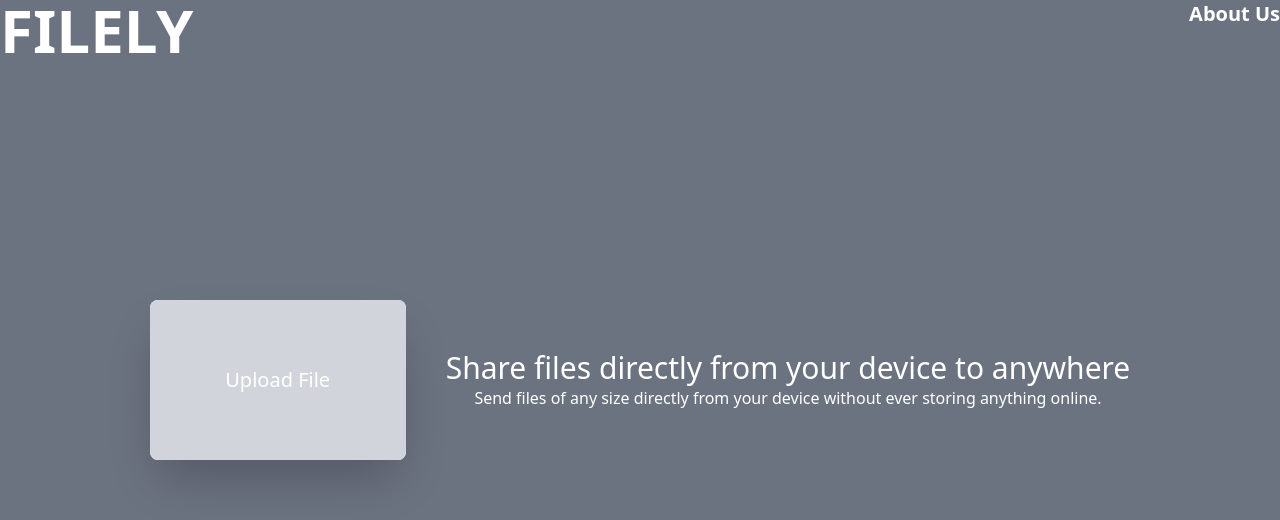
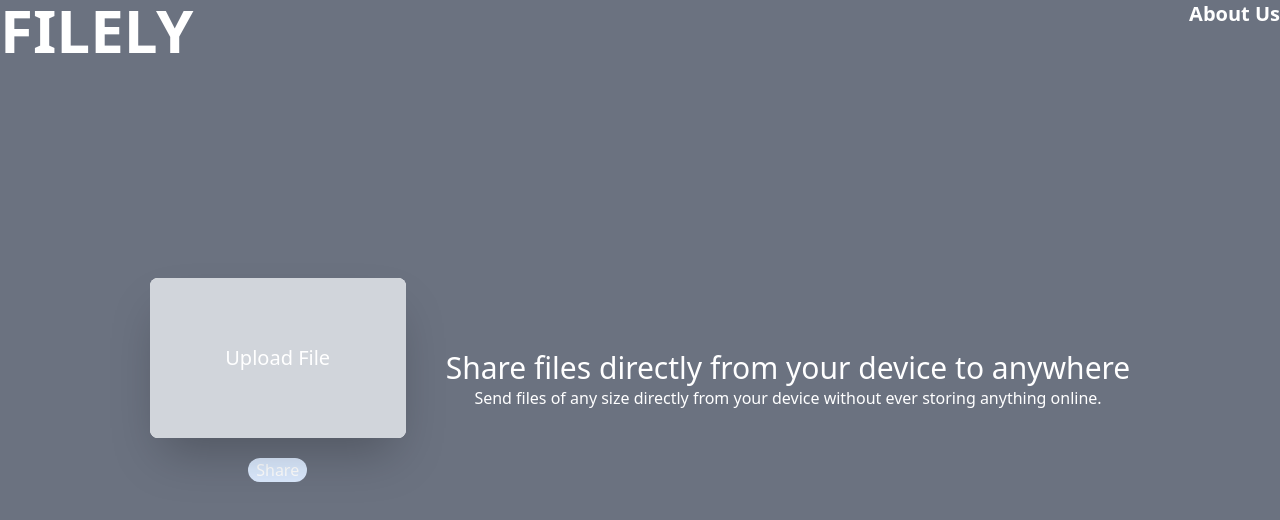
Before and after one commit to Vyshnav-N-P/Filely, a Next.js app: page / in a window 1280 px wide. Shown: the top 520 px of the page. Built offline with nearby package versions, Linux system fonts and the light colour scheme.

Commit message:
Created peer connection page and added a button for sharing

```diff
--- /dev/null
+++ b/src/app/Components/peerconnection.tsx
@@ -0,0 +1,25 @@
+'use client';
+import { useEffect , useRef , useState } from "react";
+import '../globals.css';
+
+
+export default function Peerconnection(){
+
+    //Files
+    const [isconnected,setisconnected] =useState();
+    const [sendFile,setsendfile] = useState();
+    const [receiveFile,setreceivefile] = useState();
+
+    //Channels and Connections
+
+    let localConnection = useRef(null);
+    let remoteConnection = useRef(null);
+    let sendchannel = useRef(null);
+    let receivechannel = useRef(null);
+
+    return (
+        <>
+
+        </>
+    );
+ };
--- /dev/null
+++ b/src/app/Components/share.tsx
@@ -0,0 +1,26 @@
+'use client';
+import '../globals.css'
+import { useState , useEffect ,useRef } from 'react';
+import io from 'socket.io-client';
+import Peer from 'simple-peer';
+
+export default function Share(){
+    //Show Send and Cancel button After Peerconncetion ,later to qr code
+    const [showControl,setshowcontrol] = useState(false);
+
+
+    return (
+        <>
+            <div>
+                {showControl? (
+                    <div className='flex justify-between gap-10'>
+                    <button className='bg-blue-100 pl-3 pr-3 rounded-2xl text-center text-white hover:text-blue-300 hover:bg-white' >Send</button>
+                    <button onClick={()=> {setshowcontrol(false)}} className='bg-blue-100 pl-2 pr-2 rounded-2xl text-center text-white hover:text-blue-300 hover:bg-white' >Cancel</button>
+                    </div>
+                ):(
+                <button onClick={()=>{setshowcontrol(true)}} className='bg-blue-100 pl-2 pr-2 rounded-2xl text-center text-white hover:text-blue-300 hover:bg-white'>Share</button>
+                )}
+            </div>
+        </>
+    );
+};
--- a/src/app/page.tsx
+++ b/src/app/page.tsx
@@ -2,6 +2,8 @@
 import { useEffect } from 'react';
 import './globals.css';
 import FileUpload from './Components/fileupload';
+import Share from './Components/share';
+
 export default function Home() {
 
 
@@ -18,7 +20,10 @@ export default function Home() {
       </div>
 
       <div className="flex h-screen justify-center items-center -translate-y-20 gap-10">
-       <FileUpload />
+        <div className='flex flex-col justify-center items-center align-middle gap-5'>
+        <FileUpload />
+        <Share />
+        </div>
 
         <div className="flex flex-col align-middle items-center">
           <h3 className="text-white text-3xl">
```
Also changed, not shown: src/app/Components/webrtcfs.tsx (deleted, +0 -15 lines).
